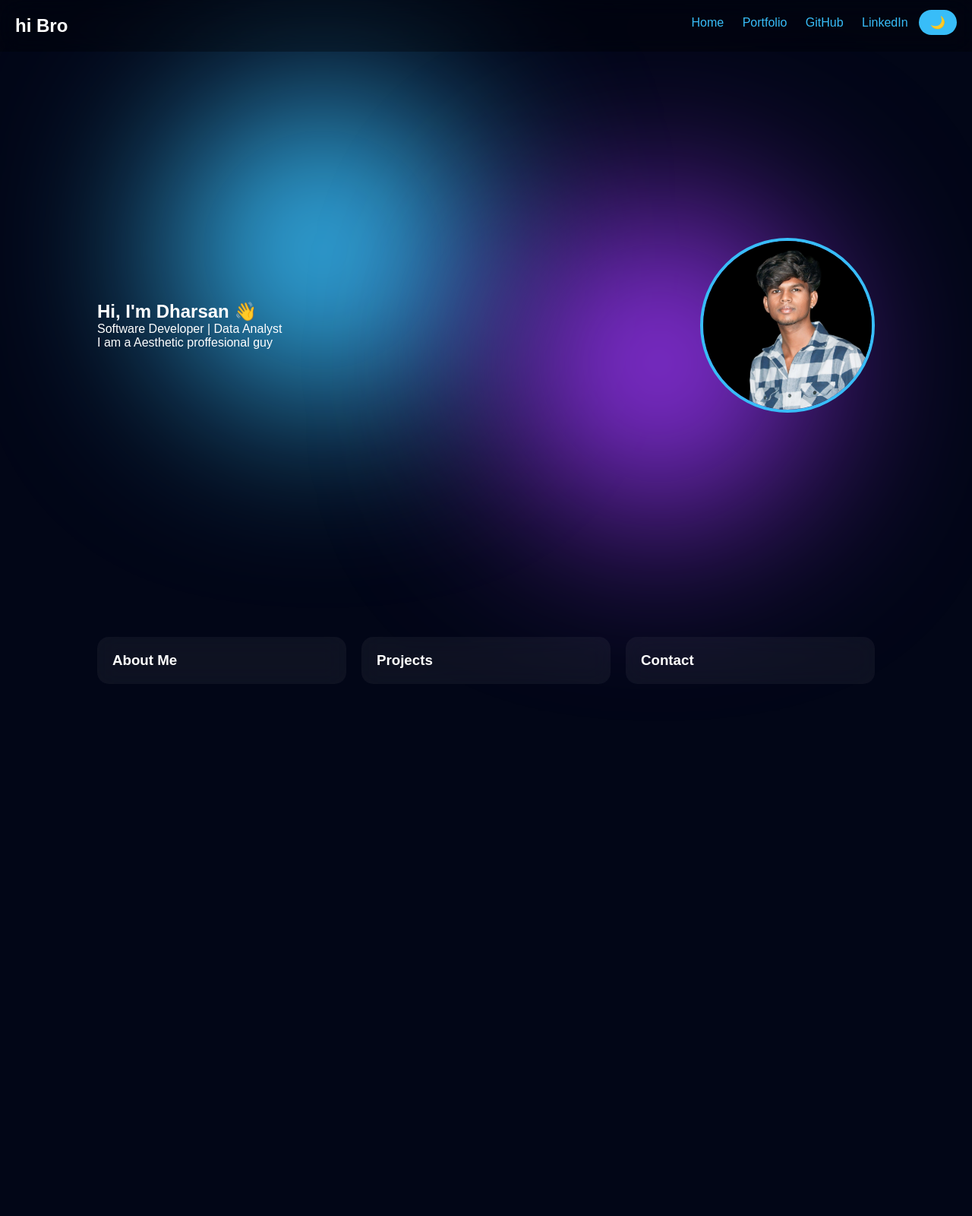
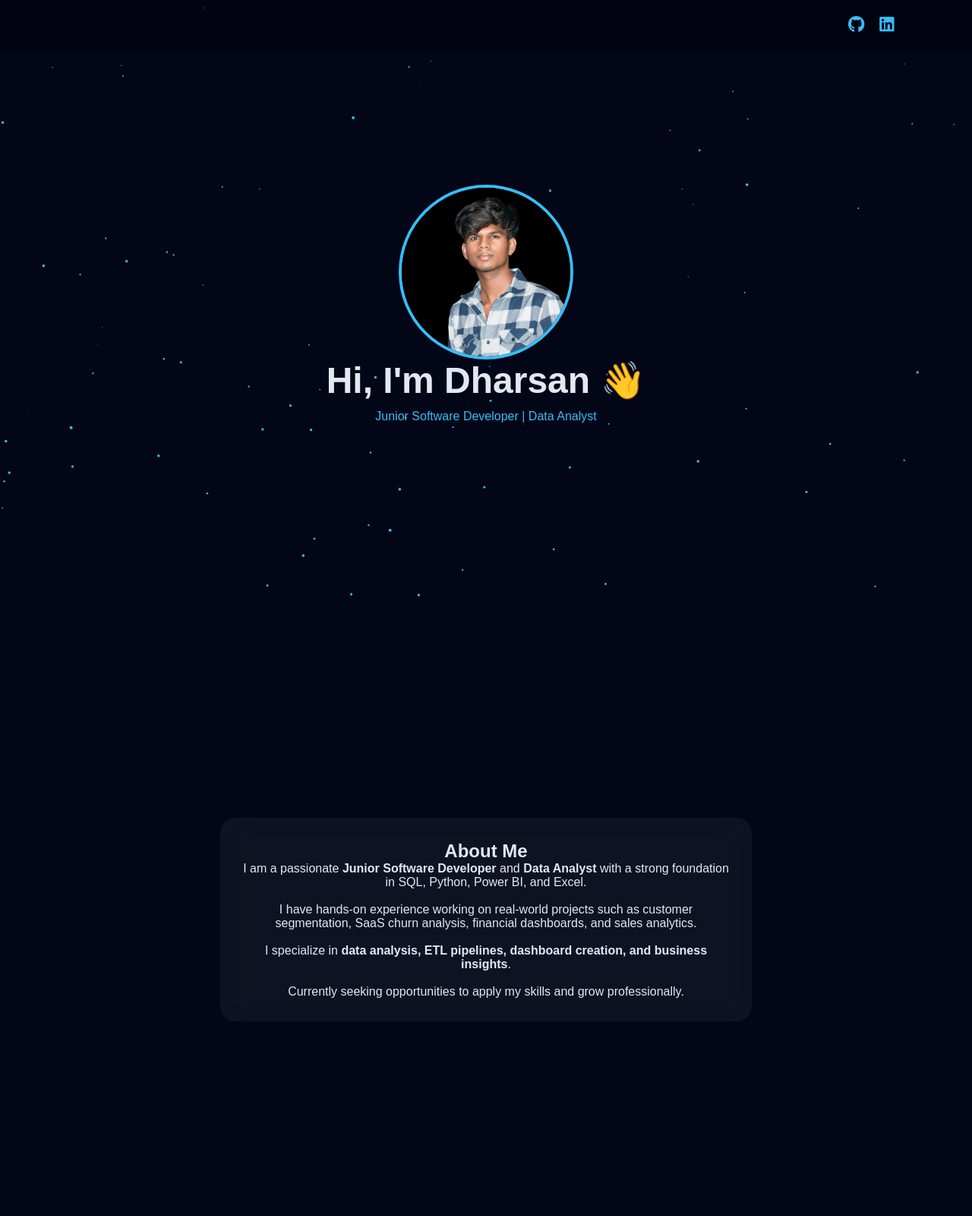
Before and after one commit to dharsan0001/My-Portfolio, a plain HTML site: page mem.html in a window 1280 px wide. Shown: the top 1600 px of the page at 76% size. Before the commit the page ends 950 px from the top, so only its background shows below. Drawn offline with Linux system fonts and the light colour scheme.

Commit message:
Updated portfolio design

```diff
--- a/mem.html
+++ b/mem.html
@@ -1,310 +1,335 @@
 <!DOCTYPE html>
-<html>
+<html lang="en">
 <head>
-<title>Welcome To My Website</title>
+<meta charset="UTF-8">
 <meta name="viewport" content="width=device-width, initial-scale=1.0">
+<title>Dharsan Portfolio</title>
+
+<link href="https://cdnjs.cloudflare.com/ajax/libs/font-awesome/6.5.0/css/all.min.css" rel="stylesheet">
 
 <style>
-html{scroll-behavior:smooth;}
-*{margin:0;padding:0;box-sizing:border-box;font-family:Arial;}
+*{margin:0;padding:0;box-sizing:border-box;font-family:'Poppins',sans-serif;}
 
-/* 🌌 THEME COLORS */
 body{
---bg:#020617;
---text:white;
---card:rgba(255,255,255,0.05);
-background:var(--bg);
-color:var(--text);
-transition:0.5s;
+background:#020617;
+color:#e2e8f0;
+overflow-x:hidden;
+scroll-behavior:smooth;
 }
 
-/* 🌞 LIGHT MODE */
-body.light{
---bg:#f1f5f9;
---text:black;
---card:white;
-}
-
-/* 3D BACKGROUND */
-body::before, body::after{
-content:"";
+/* 🌌 BACKGROUND */
+canvas{
 position:fixed;
-width:400px;
-height:400px;
-border-radius:50%;
-filter:blur(120px);
+top:0;
+left:0;
 z-index:-1;
-}
-
-body::before{
-background:#38bdf8;
-top:10%;
-left:10%;
-animation:move1 10s infinite alternate;
-}
-body::after{
-background:#9333ea;
-bottom:10%;
-right:10%;
-animation:move2 12s infinite alternate;
-}
-
-@keyframes move1{
-0%{transform:translate(0,0);}
-100%{transform:translate(120px,60px);}
-}
-@keyframes move2{
-0%{transform:translate(0,0);}
-100%{transform:translate(-120px,-60px);}
 }
 
 /* NAV */
 nav{
+position:fixed;
+top:0;
+width:100%;
 display:flex;
-justify-content:space-between;
-padding:20px;
+justify-content:flex-end;
+padding:20px 8%;
 background:rgba(0,0,0,0.3);
 backdrop-filter:blur(15px);
-position:sticky;
-top:0;
-z-index:1000;
+z-index:100;
 }
 
 nav a{
 color:#38bdf8;
-margin:0 10px;
-text-decoration:none;
+font-size:22px;
+margin-left:20px;
 }
 
-/* TOGGLE */
-.toggle{
-cursor:pointer;
-padding:8px 15px;
-border-radius:20px;
-background:#38bdf8;
-color:black;
+/* SECTION */
+section{
+min-height:100vh;
+display:flex;
+align-items:center;
+justify-content:center;
+flex-direction:column;
+text-align:center;
+padding:80px 20px;
 }
 
 /* HERO */
-.hero{
-display:flex;
-justify-content:space-between;
-align-items:center;
-min-height:90vh;
-padding:80px 10%;
-}
-
 .hero img{
 width:230px;
-height:230px;
 border-radius:50%;
 border:4px solid #38bdf8;
 cursor:pointer;
-transition:0.3s;
+transition:0.4s;
 }
 
 .hero img:hover{
 transform:scale(1.1);
-box-shadow:0 0 30px #38bdf8;
+box-shadow:0 0 40px #38bdf8;
 }
 
-/* CARDS */
-.cards{
-display:flex;
-gap:20px;
-flex-wrap:wrap;
-padding:50px 10%;
+.hero h1{
+font-size:3rem;
 }
 
-.card{
-background:var(--card);
-backdrop-filter:blur(15px);
-padding:20px;
-border-radius:15px;
-flex:1;
-min-width:250px;
-cursor:pointer;
-transition:0.3s;
+.hero p{
+color:#38bdf8;
+margin-top:10px;
 }
 
-.card:hover{
-transform:translateY(-10px);
+/* CARD */
+.card{
+max-width:700px;
+background:rgba(255,255,255,0.05);
+backdrop-filter:blur(20px);
+padding:30px;
+border-radius:20px;
+margin-top:20px;
+transform:translateY(80px);
+opacity:0;
+transition:0.8s;
 }
 
-/* PROJECT CARD */
-.project{
-margin-top:10px;
-padding:10px;
-border-radius:10px;
-background:rgba(0,0,0,0.3);
+.card.show{
+transform:translateY(0);
+opacity:1;
 }
 
-.project a{
-color:#38bdf8;
+/* BUTTON */
+.btn{
+display:inline-block;
+padding:10px 20px;
+background:#38bdf8;
+color:black;
+border-radius:20px;
 text-decoration:none;
+margin:10px;
 }
 
-/* MODAL */
+/* PROJECT */
+.project{
+margin:15px 0;
+}
+
+/* IMAGE POPUP */
 .modal{
-display:none;
 position:fixed;
 top:0;
 left:0;
 width:100%;
 height:100%;
-background:rgba(0,0,0,0.8);
+background:black;
+display:flex;
 justify-content:center;
 align-items:center;
-z-index:2000;
+opacity:0;
+pointer-events:none;
+transition:0.3s;
+z-index:200;
 }
 
-.modal-content{
-background:var(--bg);
-padding:25px;
-border-radius:15px;
-width:90%;
-max-width:500px;
+.modal.active{
+opacity:1;
+pointer-events:auto;
 }
 
-.close{
-float:right;
-cursor:pointer;
-color:red;
+.modal img{
+width:320px;
+border-radius:20px;
+transform:scale(0.5);
+transition:0.3s;
+}
+
+.modal.active img{
+transform:scale(1);
+}
+
+/* RESUME */
+iframe{
+width:90%;
+height:400px;
+border-radius:15px;
+margin-top:15px;
 }
 
 /* MOBILE */
 @media(max-width:768px){
-.hero{flex-direction:column;text-align:center;}
+.hero h1{font-size:2rem;}
 }
 </style>
 </head>
 
 <body>
 
+<canvas id="bg"></canvas>
+
 <!-- NAV -->
 <nav>
-<h2>hi Bro</h2>
-<div>
-<a href="#home">Home</a>
-<a href="#portfolio">Portfolio</a>
-<a href="https://github.com/dharsan0001" target="_blank">GitHub</a>
-<a href="https://www.linkedin.com/in/dharsan-mathiyalagan-5b4ba03a7/" target="_blank">LinkedIn</a>
-<span class="toggle" onclick="toggleTheme()">🌙</span>
-</div>
+<a href="https://github.com/dharsan0001" target="_blank"><i class="fab fa-github"></i></a>
+<a href="https://www.linkedin.com/in/dharsan-mathiyalagan-5b4ba03a7/" target="_blank"><i class="fab fa-linkedin"></i></a>
 </nav>
 
 <!-- HERO -->
-<section id="home" class="hero">
-<div>
+<section class="hero">
+<img src="image/dharsh.jpeg" id="profilePic">
 <h1>Hi, I'm Dharsan 👋</h1>
-<p>Software Developer | Data Analyst</p>
-<p>I am a Aesthetic proffesional guy</p>
+<p>Junior Software Developer | Data Analyst</p>
+</section>
+
+<!-- ABOUT -->
+<section>
+<div class="card">
+<h2>About Me</h2>
+
+<p>
+I am a passionate <b>Junior Software Developer</b> and <b>Data Analyst</b> with a strong foundation in SQL, Python, Power BI, and Excel.
+</p>
+
+<br>
+
+<p>
+I have hands-on experience working on real-world projects such as customer segmentation, SaaS churn analysis, financial dashboards, and sales analytics.
+</p>
+
+<br>
+
+<p>
+I specialize in <b>data analysis, ETL pipelines, dashboard creation, and business insights</b>.
+</p>
+
+<br>
+
+<p>
+Currently seeking opportunities to apply my skills and grow professionally.
+</p>
+
+</div>
+</section>
+
+<!-- PROJECTS -->
+<section>
+<div class="card">
+<h2>Projects</h2>
+
+<div class="project">
+<b>Customer Segmentation</b><br>
+<a href="https://github.com/dharsan0001/Customer-Segmentation-Project" target="_blank">View</a>
 </div>
 
-<img src="image/dharsh.jpeg" onclick="openModal('profile')">
-</section>
-
-<!-- PORTFOLIO -->
-<section id="portfolio">
-<div class="cards">
-
-<div class="card" onclick="openModal('about')">
-<h3>About Me</h3>
+<div class="project">
+<b>E-commerce Analysis</b><br>
+<a href="https://github.com/dharsan0001/Ecommerce-Customer-Segmentation-Analysis" target="_blank">View</a>
 </div>
 
-<div class="card" onclick="openModal('projects')">
-<h3>Projects</h3>
+<div class="project">
+<b>SaaS Churn</b><br>
+<a href="https://github.com/dharsan0001/End-to-End-SaaS-Customer-Churn-Revenue-Analytics" target="_blank">View</a>
 </div>
 
-<div class="card" onclick="openModal('contact')">
-<h3>Contact</h3>
+<div class="project">
+<b>Financial Dashboard</b><br>
+<a href="https://github.com/dharsan0001/financial-dahboard" target="_blank">View</a>
+</div>
+
+<div class="project">
+<b>Sales Analysis</b><br>
+<a href="https://github.com/dharsan0001/Sales-Analysis-Project" target="_blank">View</a>
 </div>
 
 </div>
 </section>
 
-<!-- MODALS -->
+<!-- RESUME -->
+<section>
+<div class="card">
+<h2>Resume</h2>
 
-<div id="profile" class="modal">
-<div class="modal-content">
-<span class="close" onclick="closeModal('profile')">X</span>
-<img src="image/dharsh.jpeg" style="width:100%">
+<a href="resume.pdf" target="_blank" class="btn">View</a>
+<a href="resume.pdf" download class="btn">Download</a>
+
+<iframe src="resume.pdf"></iframe>
+
 </div>
+</section>
+
+<!-- CONTACT -->
+<section>
+<div class="card">
+<h2>Contact</h2>
+<p>📧 dharsanm1605@gmail.com</p>
+<p>📞 9360270034</p>
+</div>
+</section>
+
+<!-- IMAGE POPUP -->
+<div class="modal" id="imgModal">
+<img id="modalImg">
 </div>
 
-<div id="about" class="modal">
-<div class="modal-content">
-<span class="close" onclick="closeModal('about')">X</span>
-<h3>About Me</h3>
-<p>I am Dharsan from Pudukkottai.</p>
-<p>I am Currently Pursing Last Semester B.Tech AI & DS Final Year Student.</p>
+<script>
+/* IMAGE POPUP */
+const modal=document.getElementById("imgModal");
+const modalImg=document.getElementById("modalImg");
 
-<p>“I am a passionate software developer with a strong interest in building efficient and user-friendly applications.”
-“Motivated and detail-oriented developer eager to create impactful solutions using modern technologies.”</p>
-</div>
-</div>
+document.getElementById("profilePic").onclick=function(){
+modal.classList.add("active");
+modalImg.src=this.src;
+}
+modal.onclick=()=>modal.classList.remove("active");
 
-<div id="projects" class="modal">
-<div class="modal-content">
-<span class="close" onclick="closeModal('projects')">X</span>
+/* SCROLL ANIMATION */
+const cards=document.querySelectorAll(".card");
 
-<h3>My Projects</h3>
+window.addEventListener("scroll",()=>{
+cards.forEach(c=>{
+let pos=c.getBoundingClientRect().top;
+if(pos<window.innerHeight-100){
+c.classList.add("show");
+}
+});
+});
 
-<div class="project">
-<p><b>Ecommerce Customer Segmentation</b></p>
-<a href="https://github.com/dharsan0001/Ecommerce-Customer-Segmentation-Analysis" target="_blank">View Project</a>
-</div>
+/* 🌌 PARALLAX BACKGROUND */
+const canvas=document.getElementById("bg");
+const ctx=canvas.getContext("2d");
 
-<div class="project">
-<p><b>Financial Dashboard</b></p>
-<a href="https://github.com/dharsan0001/financial-dahboard" target="_blank">View Project</a>
-</div>
+canvas.width=innerWidth;
+canvas.height=innerHeight;
 
-<div class="project">
-<p><b>SaaS Customer Churn Analytics</b></p>
-<a href="https://github.com/dharsan0001/End-to-End-SaaS-Customer-Churn-Revenue-Analytics" target="_blank">View Project</a>
-</div>
+let particles=[];
+let mouse={x:0,y:0};
 
-<div class="project">
-<p><b>Customer-Segmentation-Analysis</b></p>
-<a href="https://github.com/dharsan0001/Ecommerce-Customer-Segmentation-Analysis" target="_blank">View Project</a>
-</div>
-
-
-<div class="project">
-<p><b>End-to-End-SaaS-Customer-Churn-Revenue-Analytics</b></p>
-<a href="https://github.com/dharsan0001/End-to-End-SaaS-Customer-Churn-Revenue-Analytics" target="_blank">View Project</a>
-</div>
-
-
-
-</div>
-</div>
-
-<div id="contact" class="modal">
-<div class="modal-content">
-<span class="close" onclick="closeModal('contact')">X</span>
-<h3>Contact</h3>
-<p>Email: dharsanm1605@gmail.com</p>
-<p>Phone: 9360270034</p>
-<p>Please Contact me</p>
-</div>
-</div>
-
-<!-- JS -->
-<script>
-function openModal(id){
-document.getElementById(id).style.display="flex";
+for(let i=0;i<120;i++){
+particles.push({
+x:Math.random()*canvas.width,
+y:Math.random()*canvas.height,
+size:Math.random()*2
+});
 }
 
-function closeModal(id){
-document.getElementById(id).style.display="none";
+document.addEventListener("mousemove",(e)=>{
+mouse.x=e.clientX;
+mouse.y=e.clientY;
+});
+
+function animate(){
+ctx.fillStyle="#020617";
+ctx.fillRect(0,0,canvas.width,canvas.height);
+
+particles.forEach(p=>{
+let dx=(mouse.x-canvas.width/2)*0.02;
+let dy=(mouse.y-canvas.height/2)*0.02;
+
+ctx.beginPath();
+ctx.arc(p.x+dx,p.y+dy,p.size,0,Math.PI*2);
+ctx.fillStyle="#38bdf8";
+ctx.fill();
+});
+
+requestAnimationFrame(animate);
 }
-
-/* DARK LIGHT */
-function toggleTheme(){
-document.body.classList.toggle("light");
-}
+animate();
 </script>
 
 </body>
```
Also changed, not shown: 1 other file.
